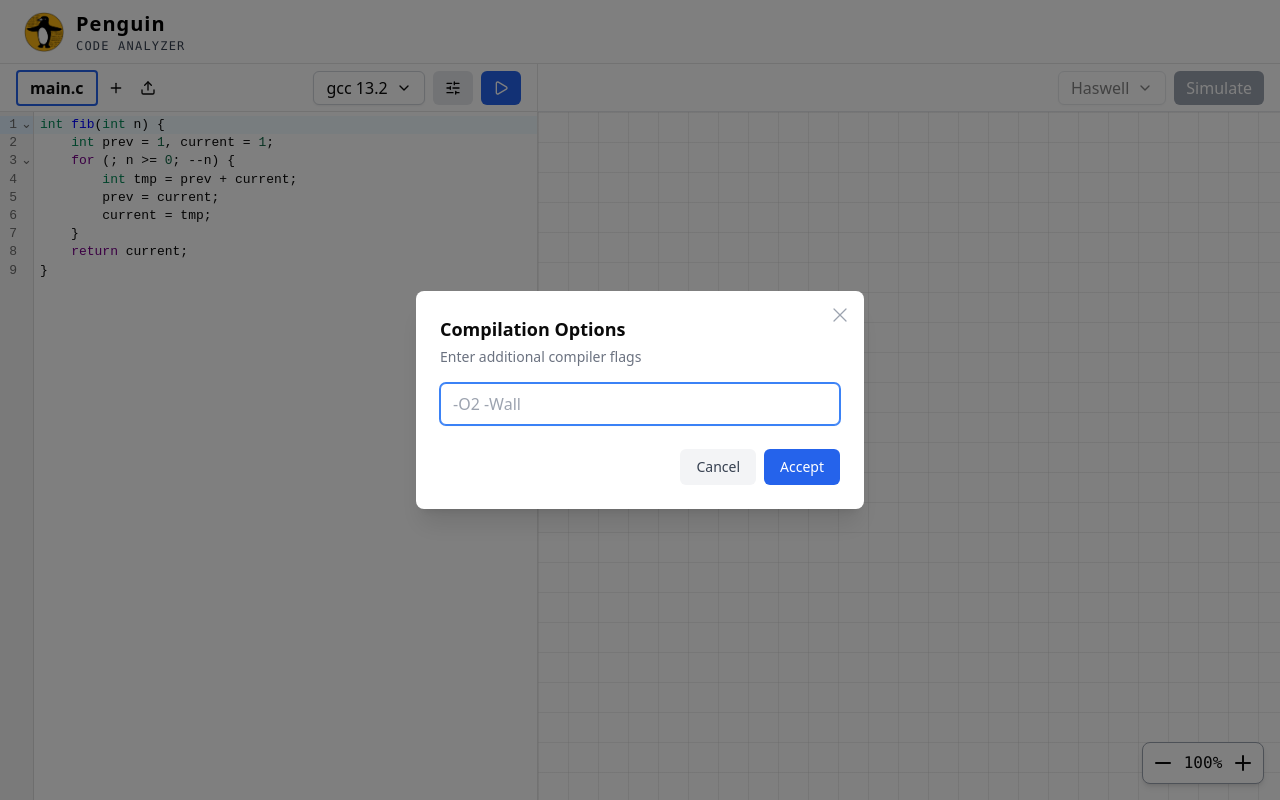
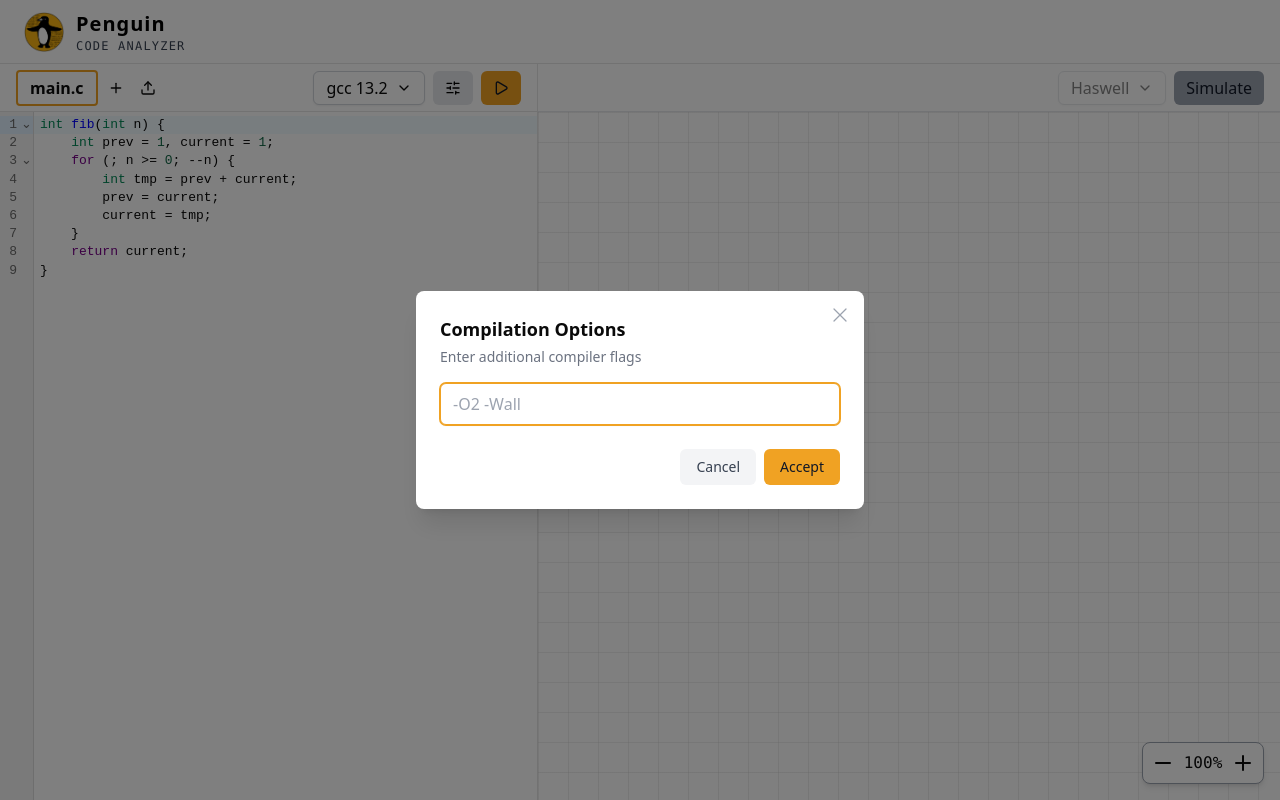
Before and after one commit to TheAndrewLa/penguin_code_analyzer, a React (Vite) app in the folder frontend/: page / in a window 1280 px wide. Both pictures are taken after a click on the button 452 px from the left and 87 px from the top of the page. Built offline with nearby package versions, Linux system fonts and the light colour scheme.

Commit message:
style: replace blue accents with yellow accent

```diff
--- a/frontend/src/components/EditOptionsDialog.tsx
+++ b/frontend/src/components/EditOptionsDialog.tsx
@@ -36,7 +36,7 @@ const EditOptionsDialog: React.FC<EditOptionsDialogProps> = ({
                     <div className="mt-4">
                         <input
                             type="text"
-                            className="mt-1 block w-full rounded-md border border-gray-300 px-3 py-2 shadow-sm focus:border-blue-500 focus:outline-none focus:ring-1 focus:ring-blue-500"
+                            className="mt-1 block w-full rounded-md border border-gray-300 px-3 py-2 shadow-sm focus:border-ember focus:outline-none focus:ring-1 focus:ring-ember"
                             value={flags}
                             onChange={(e) => setFlags(e.target.value)}
                             placeholder="-O2 -Wall"
@@ -50,7 +50,7 @@ const EditOptionsDialog: React.FC<EditOptionsDialogProps> = ({
                             Cancel
                         </button>
                         <button
-                            className="px-4 py-2 text-sm font-medium text-white bg-blue-600 rounded-md hover:bg-blue-700"
+                            className="px-4 py-2 text-sm font-medium text-gray-900 bg-ember rounded-md hover:brightness-95"
                             onClick={handleAccept}
                         >
                             Accept
--- a/frontend/src/components/EditorTabs.tsx
+++ b/frontend/src/components/EditorTabs.tsx
@@ -82,7 +82,7 @@ export const EditorTabs: React.FC<EditorTabsProps> = ({
                         key={tab.id}
                         className={`flex items-center gap-1 px-3 py-1 rounded cursor-pointer border-2 whitespace-nowrap ${
                             activeId === tab.id
-                                ? "bg-white border-blue-600 font-semibold"
+                                ? "bg-white border-ember font-semibold"
                                 : "bg-gray-200 border-transparent hover:bg-gray-300/70"
                         }`}
                         onClick={() => onSelect(tab.id)}
@@ -159,7 +159,7 @@ export const EditorTabs: React.FC<EditorTabsProps> = ({
                                         onChange={(e) =>
                                             onFileNameChanged(e.target.value)
                                         }
-                                        className="w-full px-2 py-1 text-sm border border-gray-300 rounded focus:outline-none focus:ring-1 focus:ring-blue-500"
+                                        className="w-full px-2 py-1 text-sm border border-gray-300 rounded focus:outline-none focus:ring-1 focus:ring-ember"
                                         placeholder="main"
                                         autoFocus
                                         onKeyDown={(e) => {
@@ -174,10 +174,10 @@ export const EditorTabs: React.FC<EditorTabsProps> = ({
                                     disabled={
                                         isLimitReached || !newFileName.trim()
                                     }
-                                    className={`w-full py-1 text-sm font-medium text-white rounded ${
+                                    className={`w-full py-1 text-sm font-medium text-gray-900 rounded ${
                                         isLimitReached || !newFileName.trim()
                                             ? "bg-gray-400 cursor-not-allowed"
-                                            : "bg-blue-600 hover:bg-blue-700"
+                                            : "bg-ember hover:brightness-95"
                                     }`}
                                 >
                                     {isLimitReached ? "Limit reached" : "Add"}
@@ -212,7 +212,7 @@ export const EditorTabs: React.FC<EditorTabsProps> = ({
                 </button>
 
                 <button
-                    className="px-3 py-1 text-white bg-blue-600 rounded-md hover:bg-blue-700 disabled:bg-gray-400 disabled:cursor-not-allowed"
+                    className="px-3 py-1 text-gray-900 bg-ember rounded-md hover:brightness-95 disabled:bg-gray-400 disabled:cursor-not-allowed"
                     onClick={onCompile}
                     disabled={locked}
                 >
--- a/frontend/src/components/EditorTabsLocked.tsx
+++ b/frontend/src/components/EditorTabsLocked.tsx
@@ -21,7 +21,7 @@ const EditorTabsLocked: React.FC<EditorTabsLockedProps> = ({
                         key={tab.id}
                         className={`flex items-center gap-1 px-3 py-1 rounded cursor-pointer border-2 whitespace-nowrap ${
                             activeId === tab.id
-                                ? "bg-white border-blue-600 font-semibold"
+                                ? "bg-white border-ember font-semibold"
                                 : "bg-gray-200 border-transparent hover:bg-gray-300/70"
                         }`}
                     >
@@ -30,7 +30,7 @@ const EditorTabsLocked: React.FC<EditorTabsLockedProps> = ({
                 ))}
             </div>
             <button
-                className="flex flex-row gap-2 items-center px-3 py-1 text-base text-white bg-blue-600 rounded-md hover:bg-blue-700"
+                className="flex flex-row gap-2 items-center px-3 py-1 text-base text-gray-900 bg-ember rounded-md hover:brightness-95"
                 onClick={onBack}
             >
                 Back to editor
--- a/frontend/src/components/GraphNode.tsx
+++ b/frontend/src/components/GraphNode.tsx
@@ -59,7 +59,7 @@ export const GraphNode: React.FC<GraphNodeProps> = ({
     return (
         <div
             className={`absolute bg-white rounded-sm select-none cursor-pointer ${
-                selected ? "border-2 border-blue-500" : "border border-black"
+                selected ? "border-2 border-ember" : "border border-black"
             }`}
             style={{ left: x, top: y, width, height }}
             onClick={(e) => {
--- a/frontend/src/components/GraphToolbar.tsx
+++ b/frontend/src/components/GraphToolbar.tsx
@@ -45,7 +45,7 @@ export const GraphToolbar: React.FC<GraphToolbarProps> = ({
                     disabled={!graphLoaded}
                 />
                 <button
-                    className="px-3 py-1 text-base font-medium text-white bg-blue-600 rounded-md hover:bg-blue-700 disabled:bg-gray-400 disabled:cursor-not-allowed"
+                    className="px-3 py-1 text-base font-medium text-gray-900 bg-ember rounded-md hover:brightness-95 disabled:bg-gray-400 disabled:cursor-not-allowed"
                     onClick={onSimulate}
                     disabled={!graphLoaded || !blockSelected || simulating}
                 >
--- a/frontend/src/components/SimulateToolbar.tsx
+++ b/frontend/src/components/SimulateToolbar.tsx
@@ -36,7 +36,7 @@ export const SimulateToolbar: React.FC<SimulateToolbarProps> = ({
                     <div
                         className={`px-3 py-1 rounded cursor-pointer border-2 text-base overflow-hidden text-nowrap ${
                             i === tab
-                                ? "bg-white border-blue-600 font-semibold"
+                                ? "bg-white border-ember font-semibold"
                                 : "bg-gray-200 border-transparent hover:bg-gray-300/70"
                         }`}
                         onClick={() => handleTab(i)}
--- a/frontend/src/components/primitives/SelectField.tsx
+++ b/frontend/src/components/primitives/SelectField.tsx
@@ -18,7 +18,7 @@ const SelectField: React.FC<SelectFieldProps> = ({
     return (
         <Select.Root value={value} onValueChange={onChange} disabled={disabled}>
             <Select.Trigger
-                className={`inline-flex items-center justify-between gap-2 px-3 py-1 bg-white border border-gray-300 rounded-md text-base shadow-sm focus:outline-none focus:ring-1 focus:ring-blue-500 w-auto ${
+                className={`inline-flex items-center justify-between gap-2 px-3 py-1 bg-white border border-gray-300 rounded-md text-base shadow-sm focus:outline-none focus:ring-1 focus:ring-ember w-auto ${
                     disabled
                         ? "opacity-50 cursor-not-allowed"
                         : "hover:bg-gray-50"
@@ -36,7 +36,7 @@ const SelectField: React.FC<SelectFieldProps> = ({
                             <Select.Item
                                 key={opt}
                                 value={opt}
-                                className="px-3 py-1 text-sm hover:bg-blue-50 rounded cursor-pointer"
+                                className="px-3 py-1 text-sm hover:bg-gray-100 rounded cursor-pointer"
                             >
                                 <Select.ItemText>{opt}</Select.ItemText>
                             </Select.Item>
--- a/frontend/tailwind.config.js
+++ b/frontend/tailwind.config.js
@@ -46,6 +46,9 @@ export default {
   			},
   			input: 'hsl(var(--input))',
   			ring: 'hsl(var(--ring))',
+   			ember: {
+   				DEFAULT: '#f0a223'
+   			},
   			chart: {
   				'1': 'hsl(var(--chart-1))',
   				'2': 'hsl(var(--chart-2))',
```
